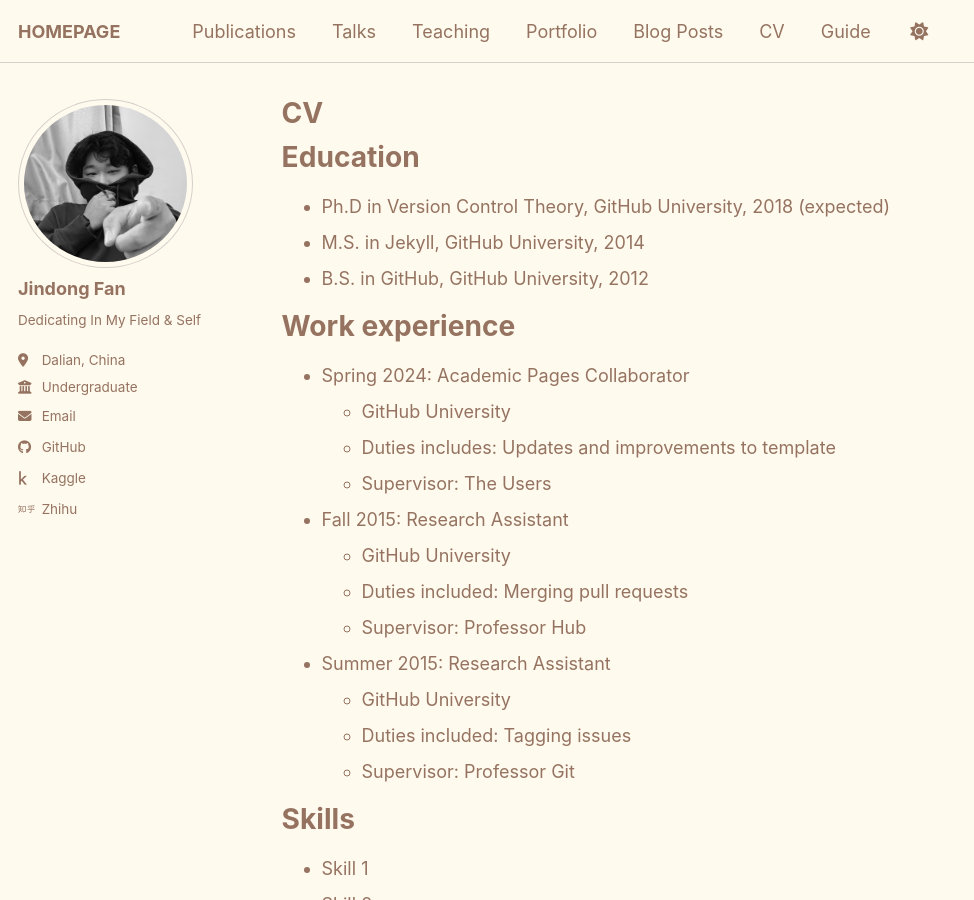
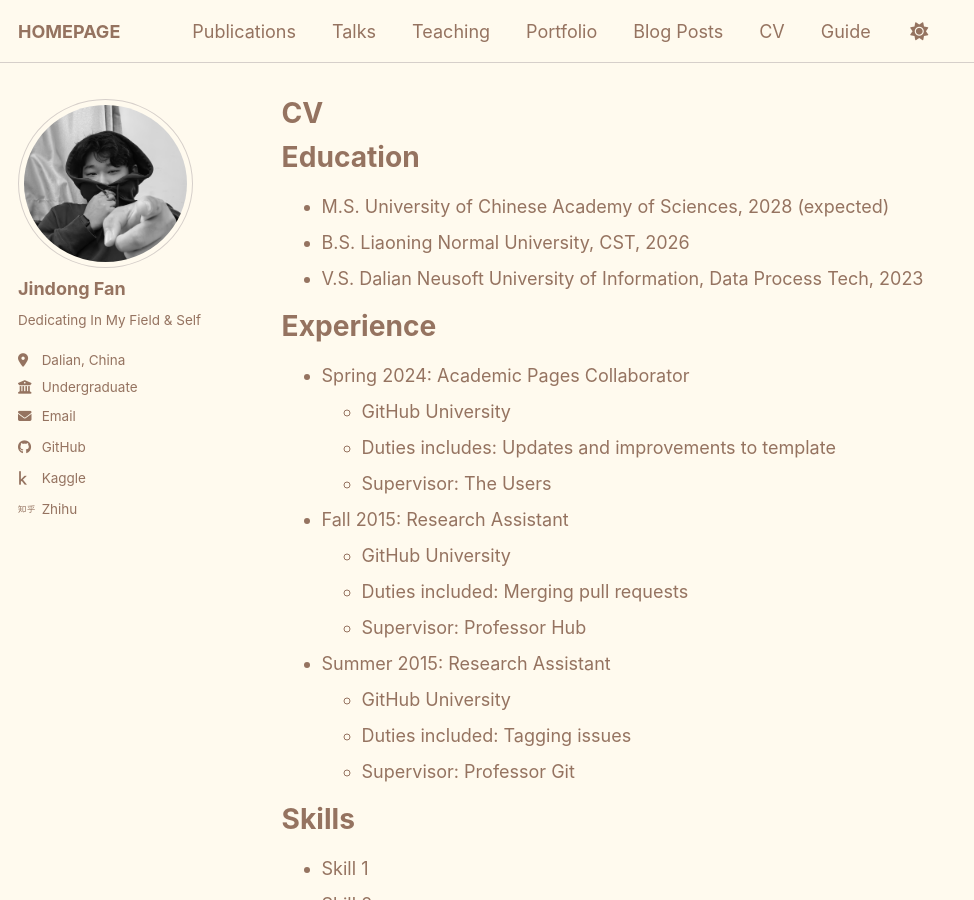
Before and after one commit to Sylvestervan/sylvestervan.github.io, a Jekyll site: the page built from _pages/cv.md, in a window 1280 px wide and 900 px high. Shown: the whole window, without its empty margins (0-974 px from the left). Built offline with Jekyll 4.4.1, drawn with Linux system fonts in a browser that asks for light colours.

```diff
--- a/_pages/cv.md
+++ b/_pages/cv.md
@@ -11,11 +11,11 @@ redirect_from:
 
 Education
 ======
-* Ph.D in Version Control Theory, GitHub University, 2018 (expected)
-* M.S. in Jekyll, GitHub University, 2014
-* B.S. in GitHub, GitHub University, 2012
+* M.S. University of Chinese Academy of Sciences, 2028 (expected)
+* B.S. Liaoning Normal University, CST, 2026
+* V.S. Dalian Neusoft University of Information, Data Process Tech, 2023
 
-Work experience
+Experience
 ======
 * Spring 2024: Academic Pages Collaborator
   * GitHub University
```
Also changed, not shown: _pages/about.md (+11 -0 lines).
